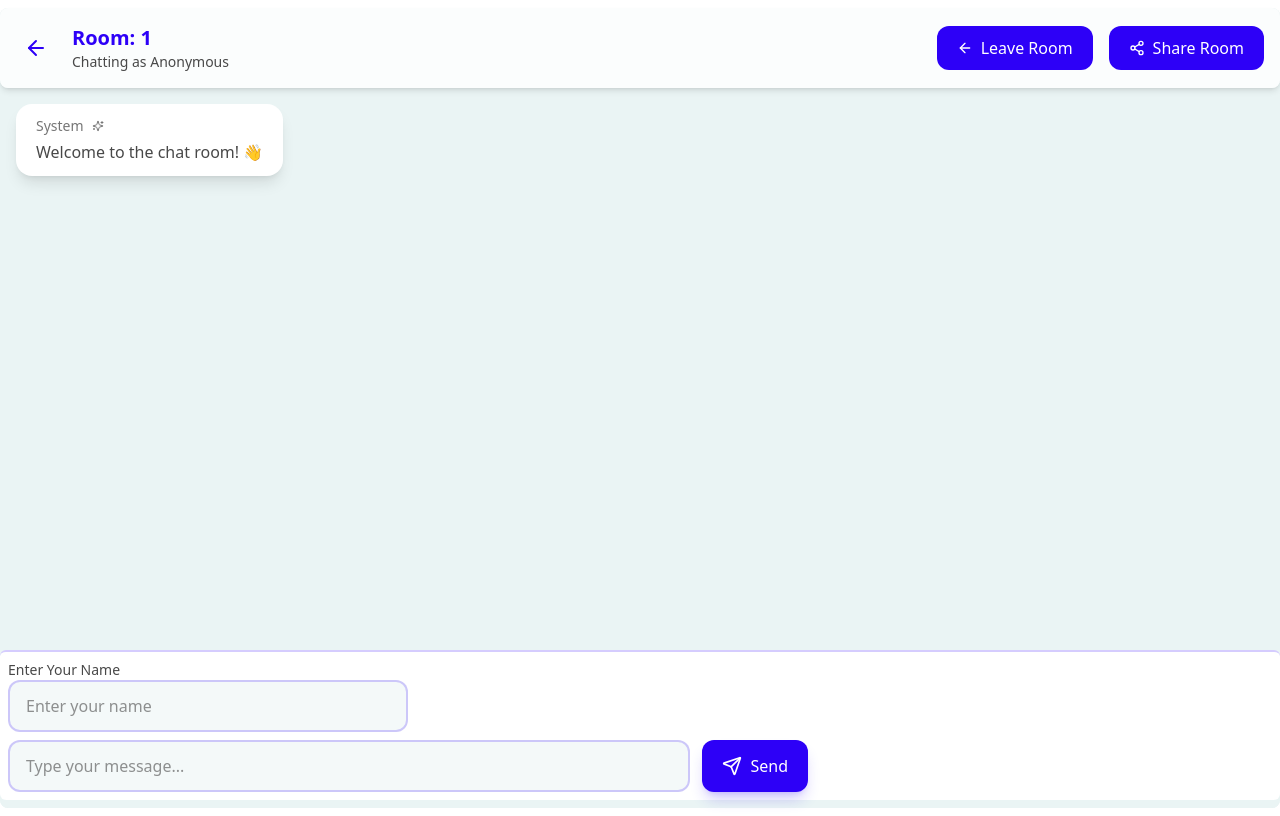
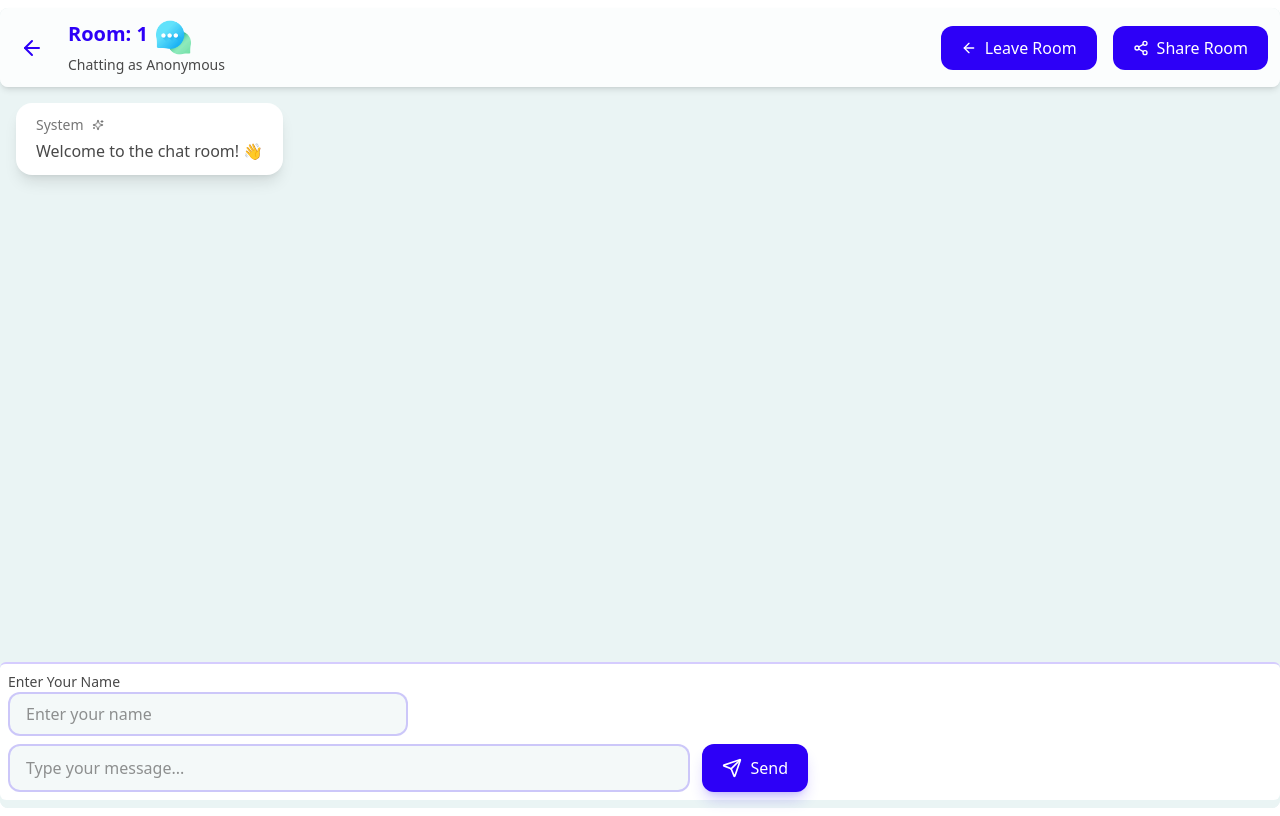
Before and after one commit to MrNikhillyadav/chatify-app, a React (Vite) app in the folder frontend/: page /room/1 in a window 1280 px wide. Built offline with nearby package versions, Linux system fonts and the light colour scheme; no server answers.

Commit message:
updated Home.tsx and Room.tsx

```diff
--- a/frontend/src/components/Home.tsx
+++ b/frontend/src/components/Home.tsx
@@ -1,6 +1,7 @@
 import { useState } from "react";
 import { useNavigate } from "react-router-dom";
 import { MessageSquare, Sparkles } from "lucide-react";
+import Image from 'react'
 import { toast } from "sonner";
 
 const Home = () => {
@@ -19,12 +20,18 @@ const Home = () => {
 
   return (
     <div className="min-h-screen border flex flex-col justify-center items-center bg-cartoon-bg">
-      <div className="bg-cartoon-light p-8 rounded-[2rem] shadow-2xl text-center w-full max-w-md mx-4 relative overflow-hidden">
+      <div className="bg-cartoon-light p-8 rounded-[1.5rem] shadow-xl text-center w-full max-w-md mx-4 relative overflow-hidden">
         <div className="absolute top-0 left-0 w-full h-2 bg-gradient-to-r from-cartoon-accent/30 to-cartoon-accent" />
 
-        <div className="flex justify-center mb-8">
-          <div className="p-4 bg-cartoon-accent/10 rounded-2xl animate-float">
-            <MessageSquare className="w-12 h-12 text-cartoon-accent" />
+        <div className="flex justify-center ">
+          <div className="p-2 rounded-2xl animate-float">
+            {/* <MessageSquare className="w-12 h-12 text-cartoon-accent" /> */}
+            <img
+              src="/chat.gif"
+              width={80}
+              height={80}
+              alt="Picture of the author"
+            />
           </div>
         </div>
 
--- a/frontend/src/components/Room.tsx
+++ b/frontend/src/components/Room.tsx
@@ -102,7 +102,7 @@ function Room() {
       <div className="h-screen flex flex-col bg-cartoon-bg text-cartoon-text rounded-lg ">
          {/* Header */}
       <div className="sticky top-0 z-10 bg-cartoon-light/80 backdrop-blur-sm shadow-md border-b-red-100 rounded-lg   border-cartoon-accent/20">
-        <div className="flex justify-between items-center p-4">
+        <div className="flex justify-between items-center p-3">
           <div className="flex items-center gap-4">
             <button
               onClick={() => navigate("/")}
@@ -110,13 +110,22 @@ function Room() {
             >
               <ArrowLeft className="w-6 h-6" />
             </button>
-            <div>
-              <h1 className="text-xl font-bold text-cartoon-accent">
+            <div >
+              <div className="flex gap-2">
+              <h1 className="text-xl inline-flex  font-bold text-cartoon-accent">
                 Room: {roomId}
               </h1>
-              <p className="text-sm text-cartoon-text">
-                Chatting as {name?.trim() || "Anonymous"}
-              </p>
+                  <img
+                  src="/chat.gif"
+                  width={35}
+                  height={20}
+                  alt="Picture of the author"
+                />
+
+              </div>
+                  <p className="text-sm text-cartoon-text">
+                    Chatting as {name?.trim() || "Anonymous"}
+                  </p>
             </div>
           </div>
           <div className="flex gap-4">
@@ -180,7 +189,7 @@ function Room() {
             placeholder="Enter your name"
             value={name || ""}
             onChange={(e) => setName(e.target.value)}
-            className="w-full px-4 py-3 bg-cartoon-bg/50 border-2 border-cartoon-accent/20 rounded-xl
+            className="w-full px-4 py-2 bg-cartoon-bg/50 border-2 border-cartoon-accent/20 rounded-xl
                      text-cartoon-text placeholder-cartoon-text/60
                      focus:ring-4 focus:ring-cartoon-accent/20 focus:border-cartoon-accent
                      outline-none transition-all"
@@ -189,7 +198,7 @@ function Room() {
 
         <div className="flex gap-3  max-w-[800px]">
           <input
-            className="flex-1 px-4 py-3 bg-cartoon-bg/50 border-2 border-cartoon-accent/20 rounded-xl
+            className="flex-1 px-4 py-2 bg-cartoon-bg/50 border-2 border-cartoon-accent/20 rounded-xl
                      text-cartoon-text placeholder-cartoon-text/60
                      focus:ring-4 focus:ring-cartoon-accent/20 focus:border-cartoon-accent
                      outline-none transition-all"
```
